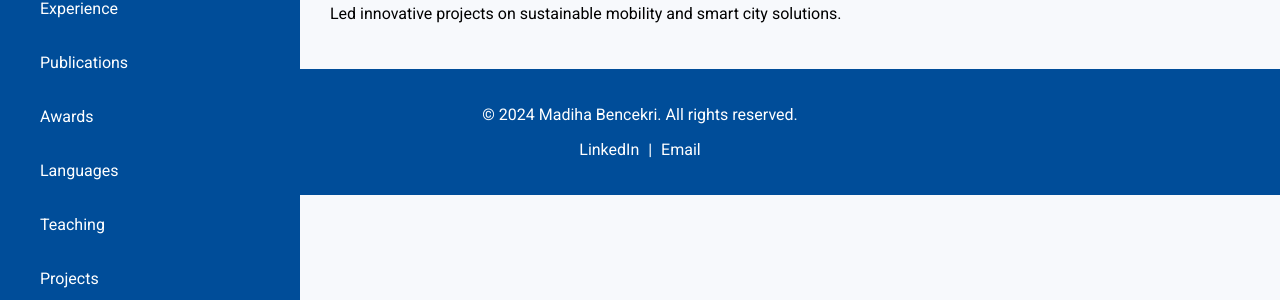
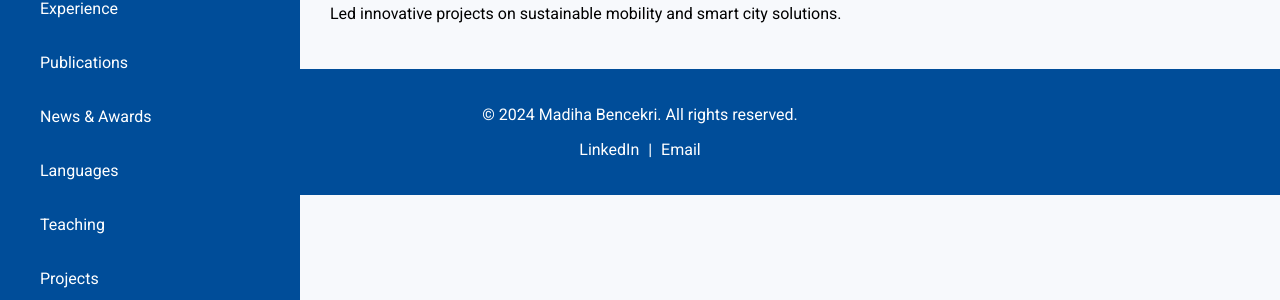
Before and after one commit to dihaben/Madiha-Bencekri, a Jekyll site: the page built from index.md, in a window 1280 px wide. Shown: the part 418-718 px from the top of the page. Built offline with Jekyll 4.4.1, drawn with Linux system fonts in a browser that asks for light colours.

Commit message:
Update sidebar.html

```diff
--- a/_includes/sidebar.html
+++ b/_includes/sidebar.html
@@ -8,7 +8,7 @@
     <li><a href="education.html"><i class="fas fa-graduation-cap"></i> Education</a></li>
     <li><a href="experience.html"><i class="fas fa-briefcase"></i> Experience</a></li>
     <li><a href="publications.html"><i class="fas fa-book"></i> Publications</a></li>
-    <li><a href="awards.html"><i class="fas fa-award"></i> Awards</a></li>
+    <li><a href="awards.html"><i class="fas fa-award"></i> News & Awards</a></li>
     <li><a href="languages.html"><i class="fas fa-language"></i> Languages</a></li>
     <li><a href="teaching.html"><i class="fas fa-chalkboard-teacher"></i> Teaching</a></li>
     <li><a href="projects.html"><i class="fas fa-project-diagram"></i> Projects</a></li>
```
